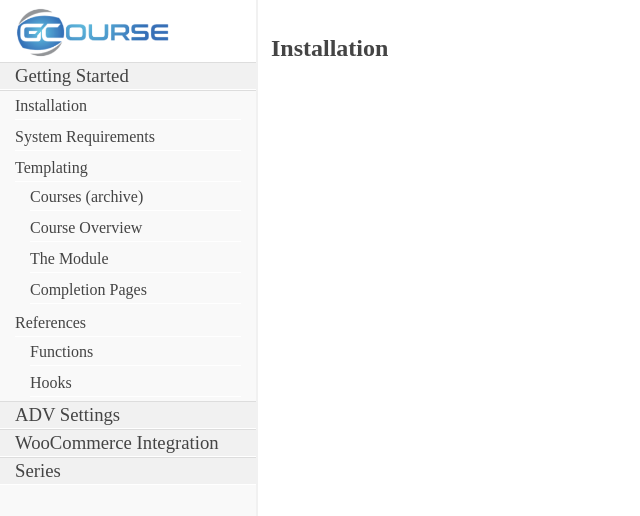
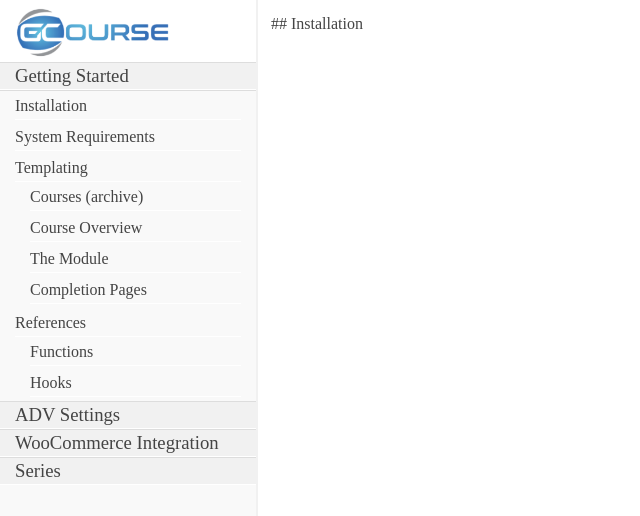
Before and after one commit to gcourse/guide, a website: page index.html in a window 1280 px wide. Shown: the whole page, without its empty margins (0-640 px from the left). Drawn offline with Linux system fonts and the light colour scheme.

Commit message:
Test writing

```diff
--- a/index.html
+++ b/index.html
@@ -61,7 +61,7 @@
 
 <div id="contents">
     <div id="installation">
-        <h2>Installation</h2>
+        ## Installation
     </div>
 </div>
 </body>
```
